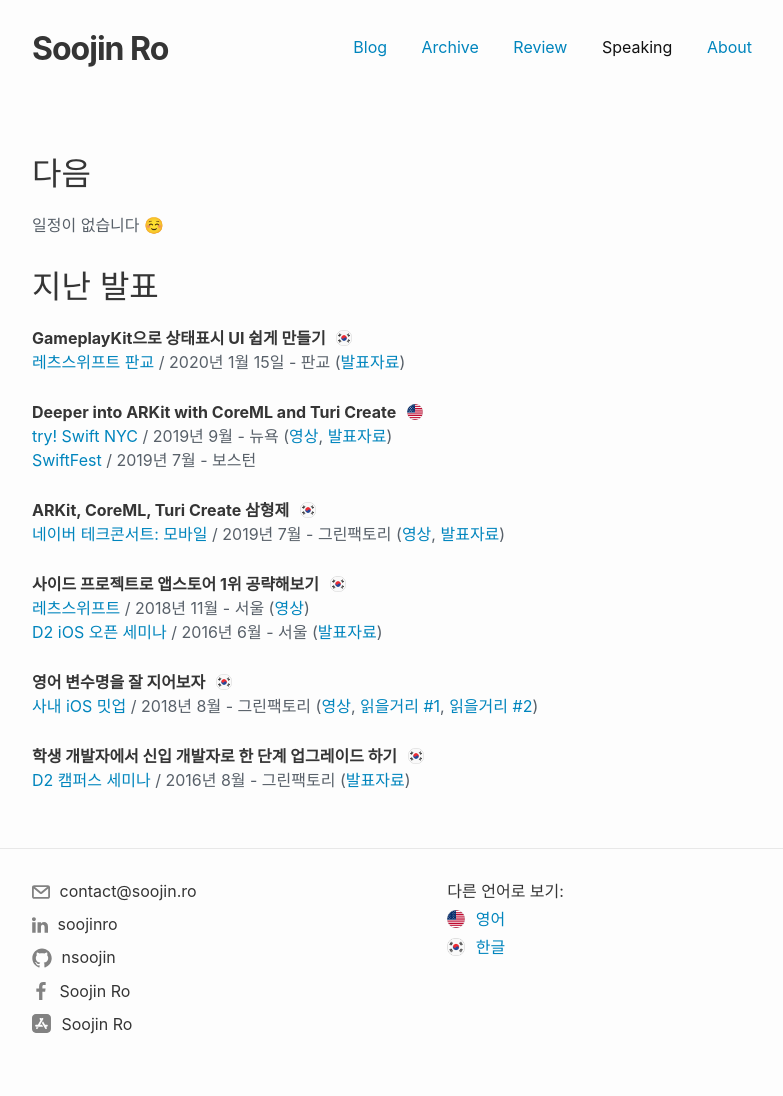
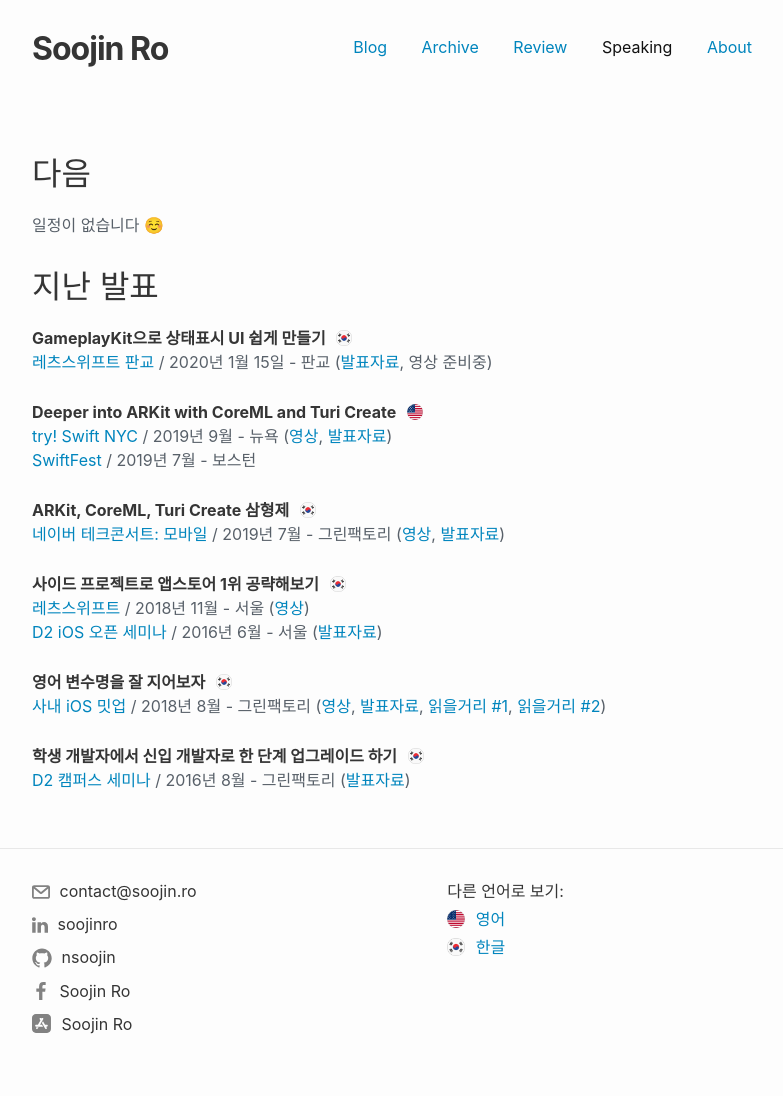
Before and after one commit to nsoojin/nsoojin.github.io, a Jekyll site: the page built from speaking/speaking-kr.md, in a window 1280 px wide. Shown: the whole page, without its empty margins (238-1021 px from the left). Built offline with Jekyll 4.4.1, drawn with Linux system fonts in a browser that asks for light colours.

Commit message:
개발자를 위한 영어 발표 수정

```diff
--- a/speaking/speaking-kr.md
+++ b/speaking/speaking-kr.md
@@ -20,7 +20,7 @@ permalink: /speaking-kr
 <strong class="talk-title">GameplayKit으로 상태표시 UI 쉽게 만들기</strong>
 <img style="margin-left: 6px; margin-bottom: 3px" src="/assets/language-icons/kr.png" width="16"/>
 <br>
-[레츠스위프트 판교](https://festa.io/events/803) / 2020년 1월 15일 - 판교 ([발표자료](https://www.slideshare.net/soojinro9/gameplaykit-ui))
+[레츠스위프트 판교](https://festa.io/events/803) / 2020년 1월 15일 - 판교 ([발표자료](https://www.slideshare.net/soojinro9/gameplaykit-ui), 영상 준비중)
 
 <strong class="talk-title">Deeper into ARKit with CoreML and Turi Create</strong>
 <img style="margin-left: 6px; margin-bottom: 3px" src="/assets/language-icons/us.png" width="16"/>
@@ -44,7 +44,7 @@ permalink: /speaking-kr
 <strong class="talk-title">영어 변수명을 잘 지어보자</strong>
 <img style="margin-left: 6px; margin-bottom: 3px" src="/assets/language-icons/kr.png" width="16"/>
 <br>
-[사내 iOS 밋업](https://recruit.webtoonscorp.com/webtoon/ko/job/list) / 2018년 8월 - 그린팩토리 ([영상](https://tv.naver.com/v/4980432), [읽을거리 #1]({{ site.baseurl }}/blog/english-for-developers-swift), [읽을거리 #2]({{ site.baseurl }}/blog/naming-boolean-variables))
+[사내 iOS 밋업](https://recruit.webtoonscorp.com/webtoon/ko/job/list) / 2018년 8월 - 그린팩토리 ([영상](https://tv.naver.com/v/4980432), [발표자료](https://speakerdeck.com/nsoojin/gaebaljareul-wihan-yeongeo-munbeob), [읽을거리 #1]({{ site.baseurl }}/blog/english-for-developers-swift), [읽을거리 #2]({{ site.baseurl }}/blog/naming-boolean-variables))
 
 <strong class="talk-title">학생 개발자에서 신입 개발자로 한 단계 업그레이드 하기</strong>
 <img style="margin-left: 6px; margin-bottom: 3px" src="/assets/language-icons/kr.png" width="16"/>
```
Also changed, not shown: speaking/index.md (+2 -2 lines).
